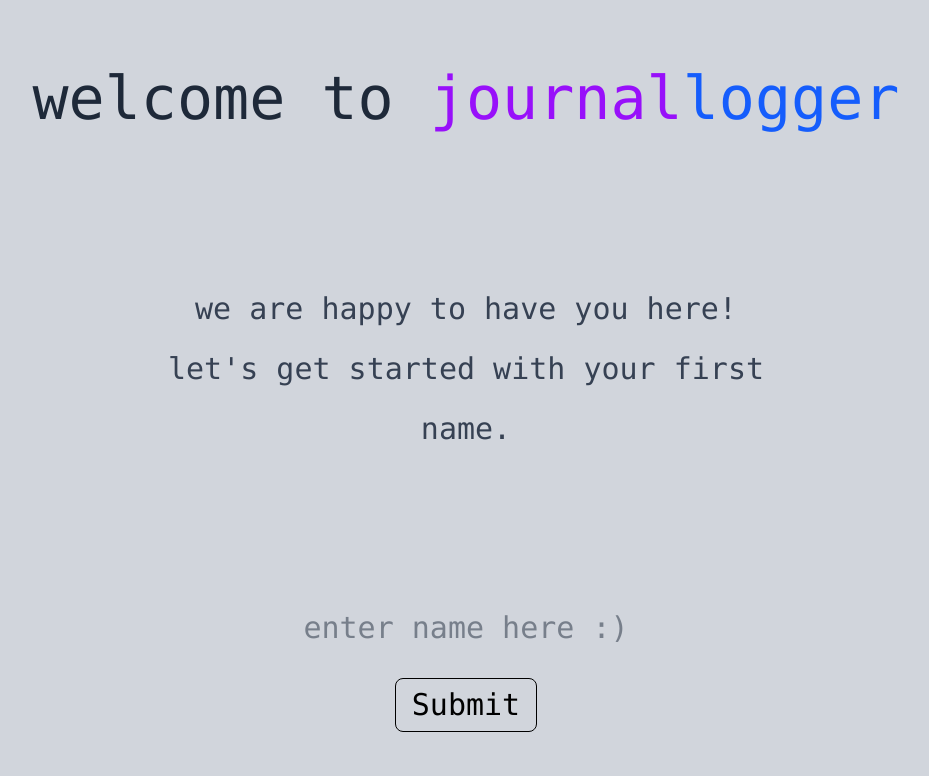
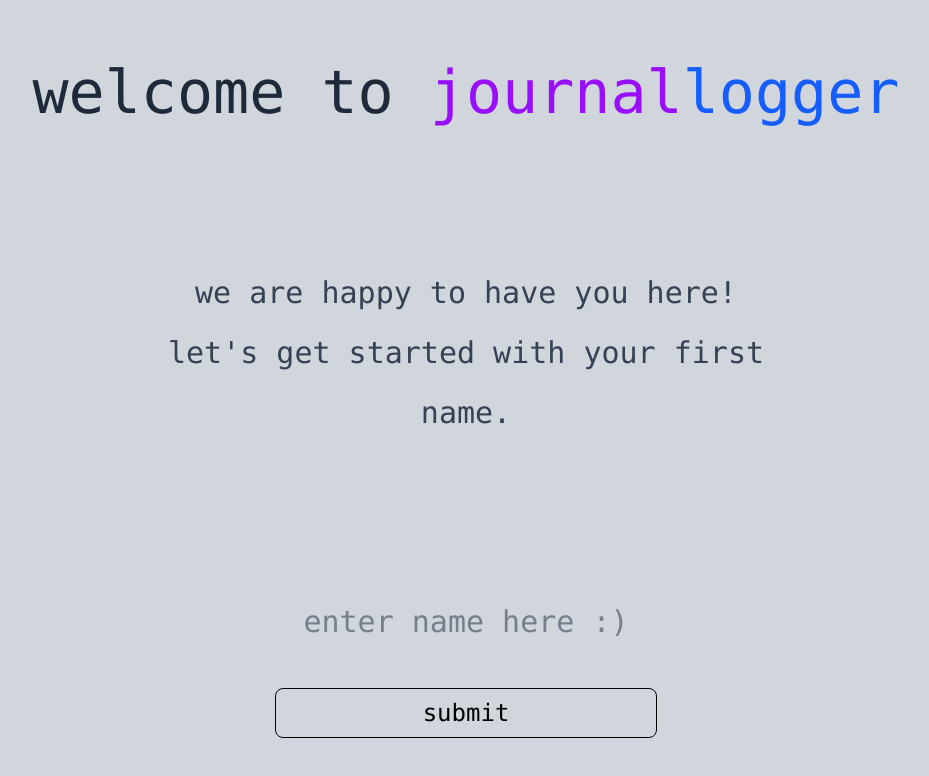
Before and after one commit to remysedlak/tailwind-journal, a React (Vite) app: page / in a window 1280 px wide. Shown: the top 776 px of the page, without its empty margins (174-1103 px from the left). Built offline with nearby package versions, Linux system fonts and the light colour scheme.

Commit message:
fixed welcome page spacing

```diff
--- a/src/pages/WelcomePage.jsx
+++ b/src/pages/WelcomePage.jsx
@@ -21,7 +21,7 @@ const WelcomePage = ({ onSaveName }) => {
       </div>
 
       {/* Paragraph */}
-      <p className="lg:text-3xl/15 text-xl text-gray-700 lg:w-1/2 w-3/4 my-3">we are happy to have you here!<br/>
+      <p className="lg:text-3xl/15 text-xl text-gray-700 lg:w-1/2 w-3/4 mt-3">we are happy to have you here!<br/>
       let's get started with your first name.</p>
       {/* name */}
       {!isSubmitted ? (
@@ -32,10 +32,10 @@ const WelcomePage = ({ onSaveName }) => {
               value={name}
               onChange={(e) => setName(e.target.value)}
               placeholder="enter name here :)"
-              className="lg:text-3xl text-xl text-center pb-4"
+              className="lg:text-3xl text-xl text-center my-8"
             />
-            <button type="submit" className="mt-4 px-4 py-2  text-black border rounded-lg lg:text-3xl text-xl">
-              Submit
+            <button type="submit" className="mt-4 px-4 py-2  w-full text-black border rounded-lg lg:text-2xl text-lg hover:bg-gray-200">
+              submit
             </button>
           </form>
         </>
```
